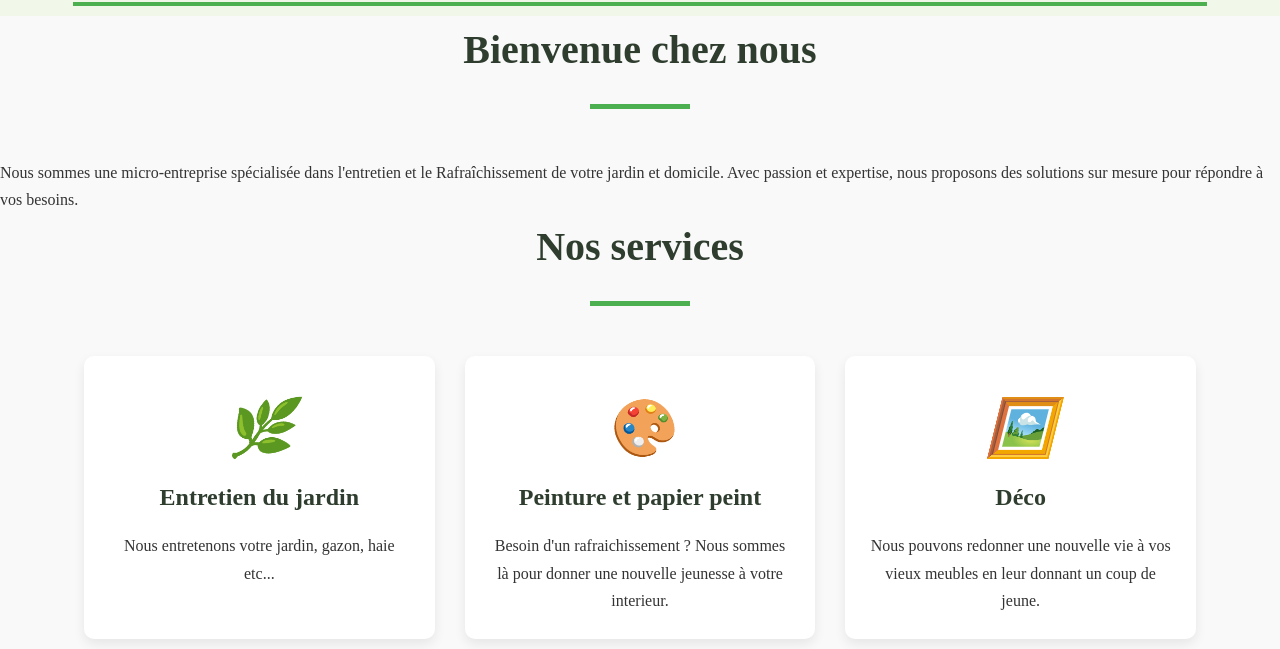
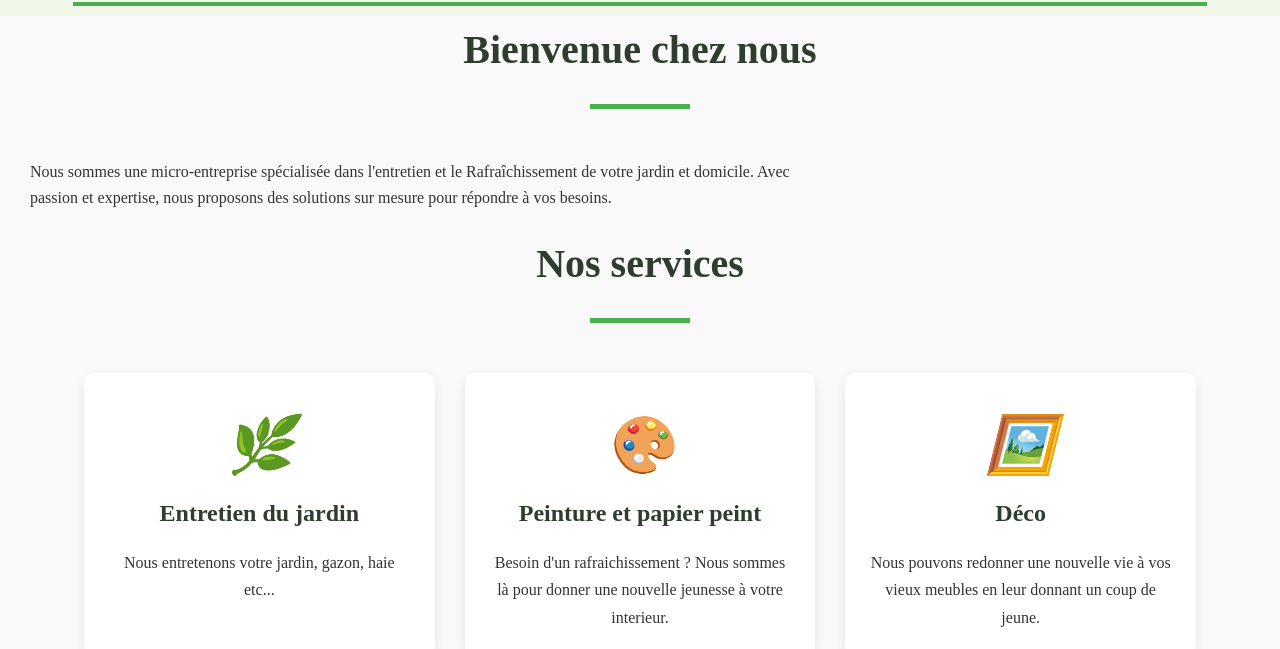
Before and after one commit to Cherubinouze/RF-Multiservices, a plain HTML site: page index.html in a window 1280 px wide. Shown: the part 158-807 px from the top of the page. Drawn offline with Linux system fonts and the light colour scheme.

Commit message:
Update style.css

```diff
--- a/style.css
+++ b/style.css
@@ -118,6 +118,14 @@ header .container {
     margin: 5px auto;
 }
 
+.text-content {
+    margin-left: 30px;  /* Marge à gauche */
+    margin-right: 30px; /* Marge à droite */
+    max-width: 800px;   /* Largeur max pour éviter les lignes trop longues (optionnel) */
+    margin-top: 20px;   /* Espace au-dessus (optionnel) */
+    margin-bottom: 20px;/* Espace en dessous (optionnel) */
+    line-height: 1.6;   /* Espacement entre les lignes (pour la lisibilité) */
+}
 
 /* Autres sections (Services, Galerie, Contact) */
 .services-grid {
```
